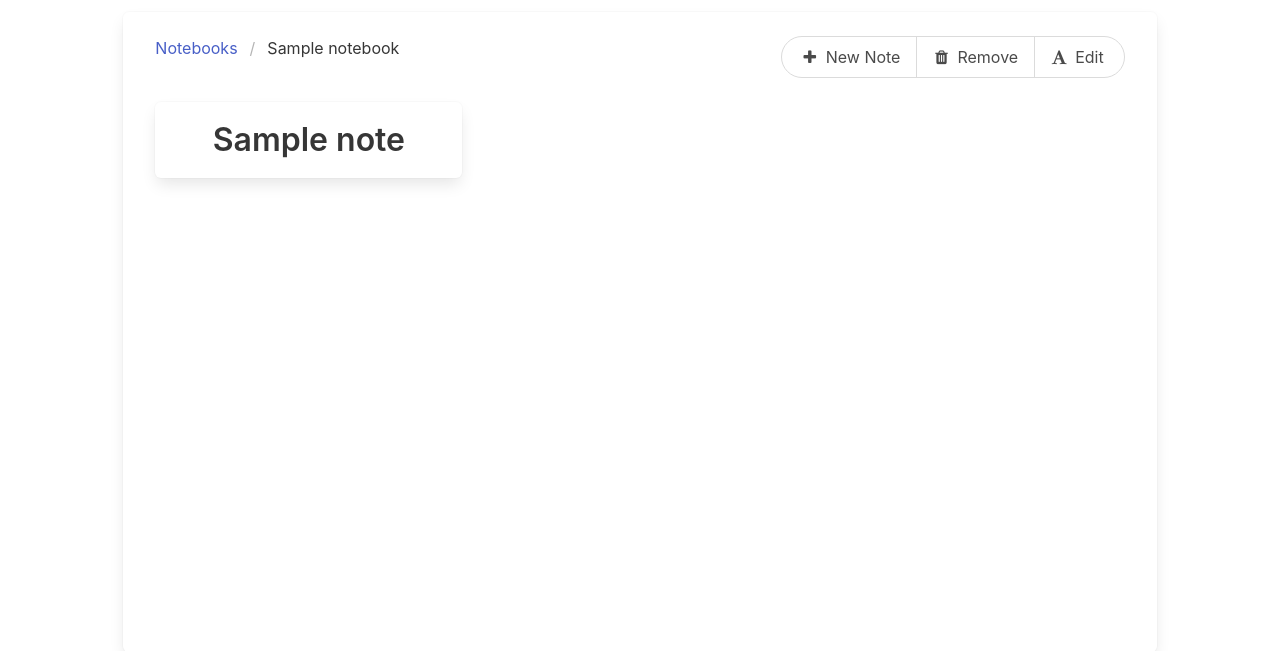
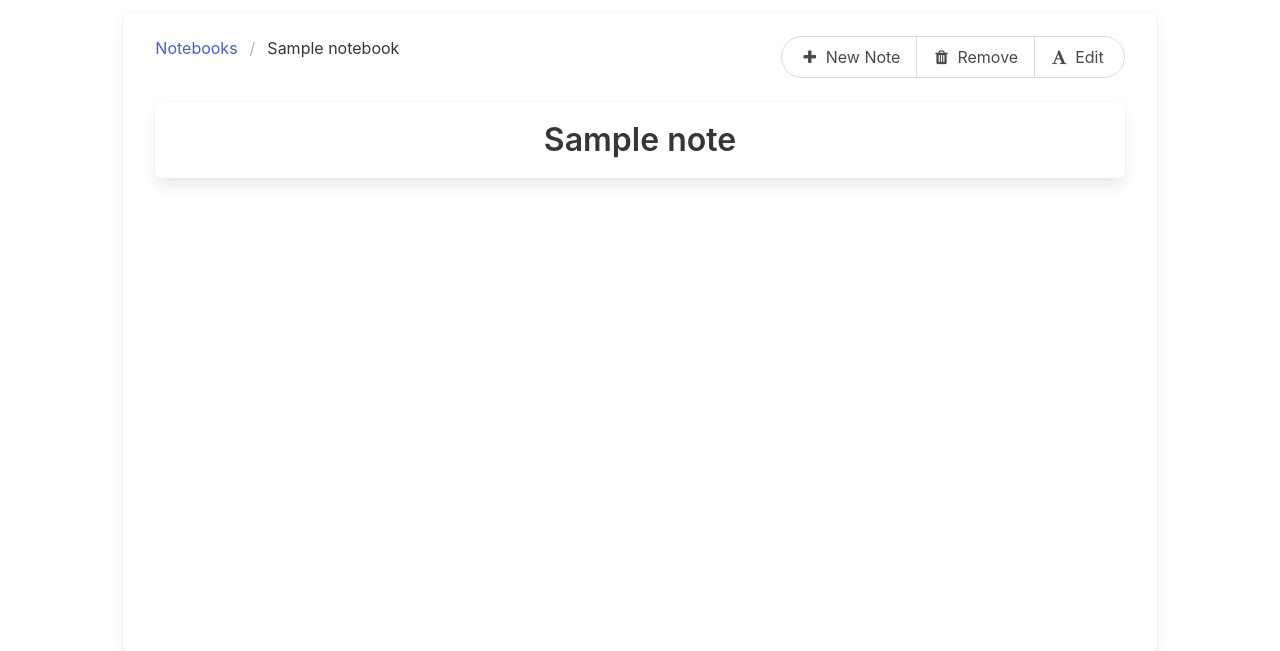
Before and after one commit to Namnetsy/simple-notes-django-app, a Django app: a page that uses simple_notes/notes/templates/notes/view-notes.html in a window 1280 px wide. Shown: the part 97-748 px from the top of the page. Run offline with Django 3.2, Linux system fonts and the light colour scheme; a user stored in the database is signed in; tables that the repository leaves empty hold one stand-in row (values such as "Sample post").

Commit message:
fix content block size being small despite of free space
fix content block in view-notes & home templates being small regardless of the available space

```diff
--- a/simple_notes/notes/templates/notes/home.html
+++ b/simple_notes/notes/templates/notes/home.html
@@ -14,7 +14,7 @@
 	{% if notebooks %}
 		<div class="columns is-multiline has-text-centered">
 			{% for notebook in notebooks %}
-				<div class="column is-6">
+				<div class="column is-12">
 					<article class="box">
 						<a class="title" href="{% url 'notes:view-notes' notebook.title %}">{{ notebook.title }}</a>
 					</article>
--- a/simple_notes/notes/templates/notes/view-notes.html
+++ b/simple_notes/notes/templates/notes/view-notes.html
@@ -54,7 +54,7 @@
 	{% if notes %}
 		<div class="columns is-multiline has-text-centered">
 			{% for note in notes %}
-				<div class="column is-4">
+				<div class="column is-12">
 					<article class="box">
 						<a class="title" href="{% url 'notes:edit-note' notebook_title note.title %}">{{ note.title }}</a>
 					</article>
```
